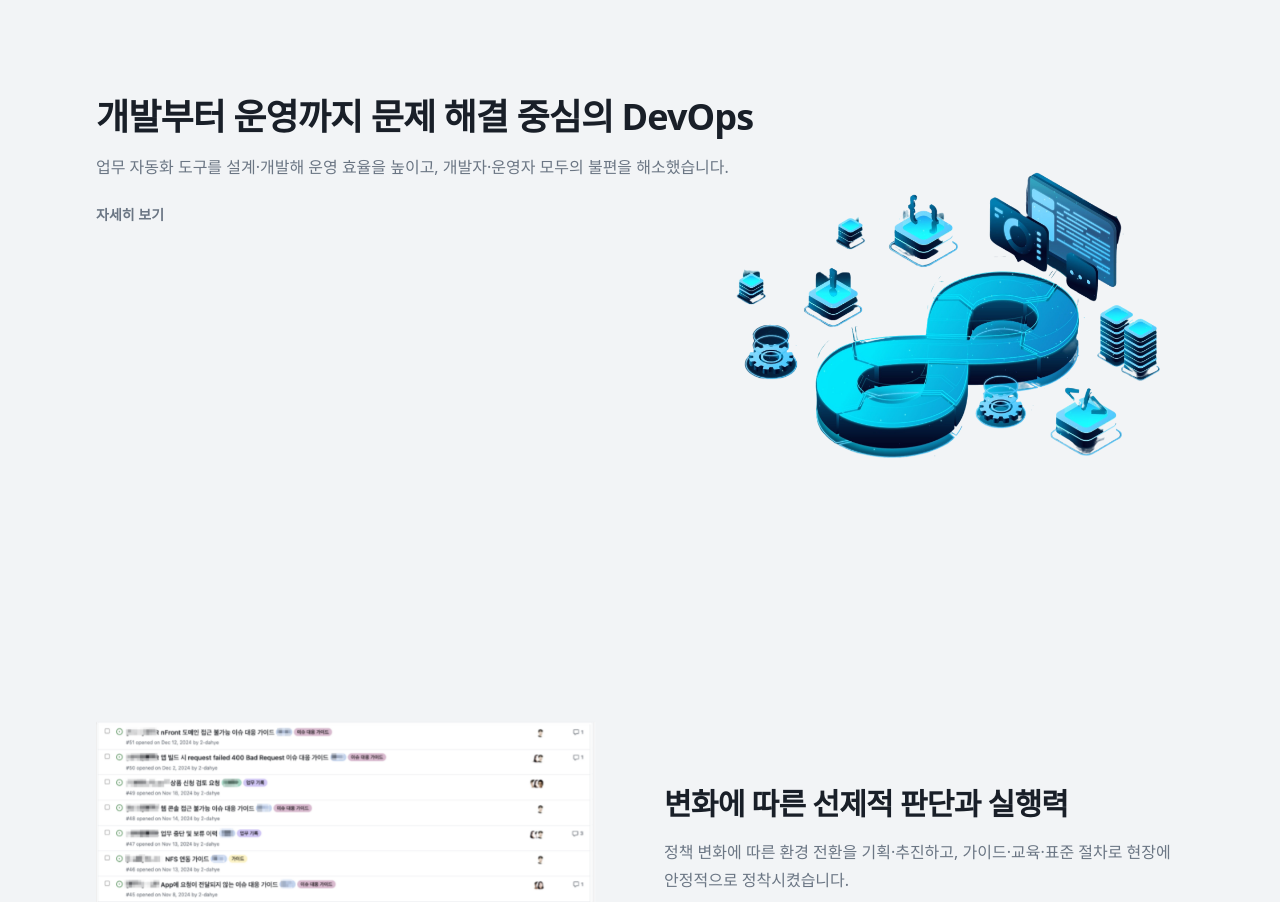
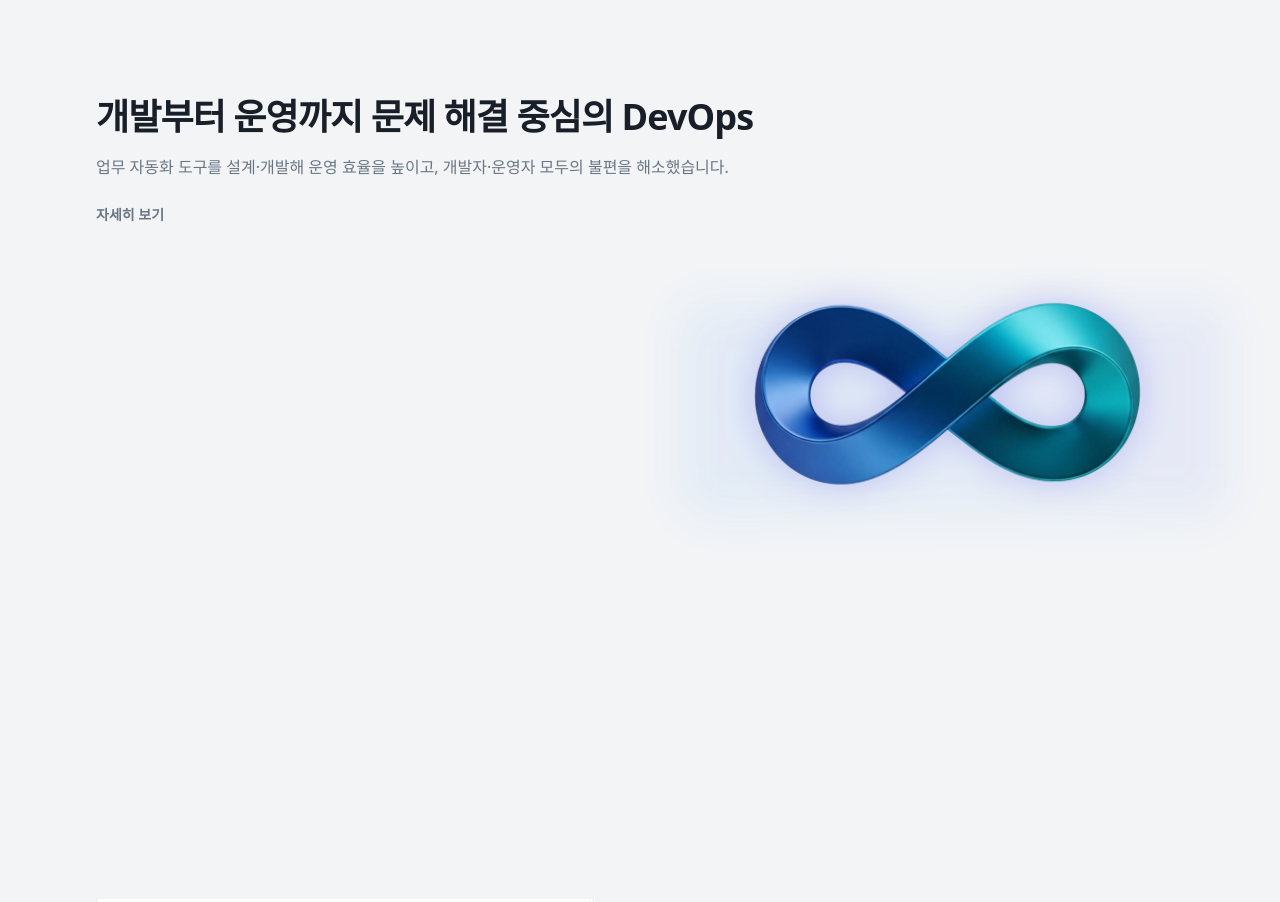
Before and after one commit to DO-du/it_planning_manager, a Next.js app: page / in a window 1280 px wide. Shown: the part 3760-4662 px from the top of the page. Built offline with nearby package versions, Linux system fonts and the light colour scheme; no server answers.

Commit message:
Add new CSS animations for floating, gradient flow, and glow effects; update image in Home component for enhanced visual appeal.

```diff
--- a/src/app/globals.css
+++ b/src/app/globals.css
@@ -437,6 +437,42 @@ body {
   animation: shimmer 2s ease-in-out infinite;
 }
 
+@keyframes float {
+  0%, 100% {
+    transform: translateY(0px) rotate(0deg);
+  }
+  25% {
+    transform: translateY(-8px) rotate(0.5deg);
+  }
+  50% {
+    transform: translateY(-16px) rotate(0deg);
+  }
+  75% {
+    transform: translateY(-8px) rotate(-0.5deg);
+  }
+}
+
+@keyframes gradientFlow {
+  0% {
+    background-position: 0% 50%;
+  }
+  50% {
+    background-position: 100% 50%;
+  }
+  100% {
+    background-position: 0% 50%;
+  }
+}
+
+@keyframes glow {
+  0%, 100% {
+    filter: drop-shadow(0 0 15px rgba(49, 130, 247, 0.2));
+  }
+  50% {
+    filter: drop-shadow(0 0 20px rgba(79, 70, 229, 0.3));
+  }
+}
+
 .project-card-title-detail {
   color: var(--foreground);
 }
--- a/src/app/page.tsx
+++ b/src/app/page.tsx
@@ -168,7 +168,7 @@ export default function Home() {
                 layout: "wide" as const,
                 title: "개발부터 운영까지 문제 해결 중심의 DevOps",
                 desc: "업무 자동화 도구를 설계·개발해 운영 효율을 높이고, 개발자·운영자 모두의 불편을 해소했습니다.",
-                image: "/devops.png",
+                image: "/devops2.png",
                 imageAlt: "DevOps 업무 자동화 및 운영 개선 다이어그램",
                 visual: {
                   variant: "flow" as const,
@@ -364,14 +364,27 @@ export default function Home() {
                       {"image" in s && s.image ? (
                         <div className="relative mt-10 w-full overflow-visible lg:mt-16">
                           <Reveal delayMs={160} variant="left">
+                            <div className="relative group">
+                              <div
+                                className="absolute top-40 bottom-40 left-0 -right-50 rounded-2xl blur-xl opacity-60 group-hover:opacity-80 transition-opacity duration-300"
+                                style={{
+                                  background: 'linear-gradient(90deg, rgb(49 130 247 / 0.15) 0%, rgb(49 130 247 / 0.1) 40%, rgb(99 102 241 / 0.15) 70%, rgb(79 70 229 / 0.3) 100%)',
+                                  backgroundSize: '200% 100%',
+                                  animation: 'gradientFlow 8s ease-in-out infinite'
+                                }}
+                              />
                               <Image
                                 src={s.image}
                                 alt={("imageAlt" in s && s.imageAlt) ? s.imageAlt : s.title}
                                 width={960}
                                 height={960}
-                              className="h-auto w-[120%] max-w-none select-none object-contain lg:w-[155%]"
+                                className="relative h-auto w-[120%] max-w-none select-none object-contain lg:w-[155%] transition-transform duration-300 group-hover:scale-[1.02]"
                                 sizes="(min-width: 1024px) 40vw, 100vw"
+                                style={{
+                                  animation: 'float 8s cubic-bezier(0.4, 0, 0.6, 1) infinite, glow 4s ease-in-out infinite'
+                                }}
                               />
+                            </div>
                           </Reveal>
                         </div>
                       ) : (
```
Also changed, not shown: public/devops2.png (added). Lines whose indentation alone changed are shown as unchanged.
